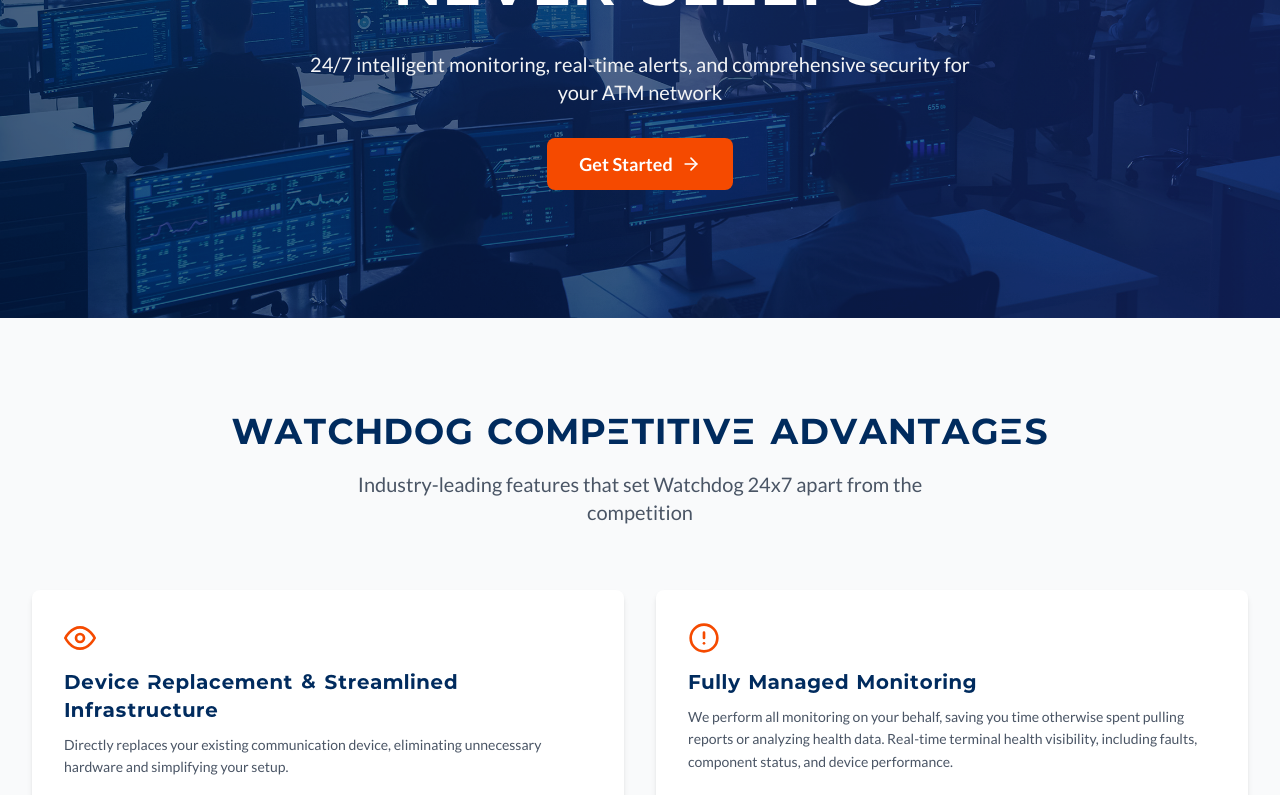
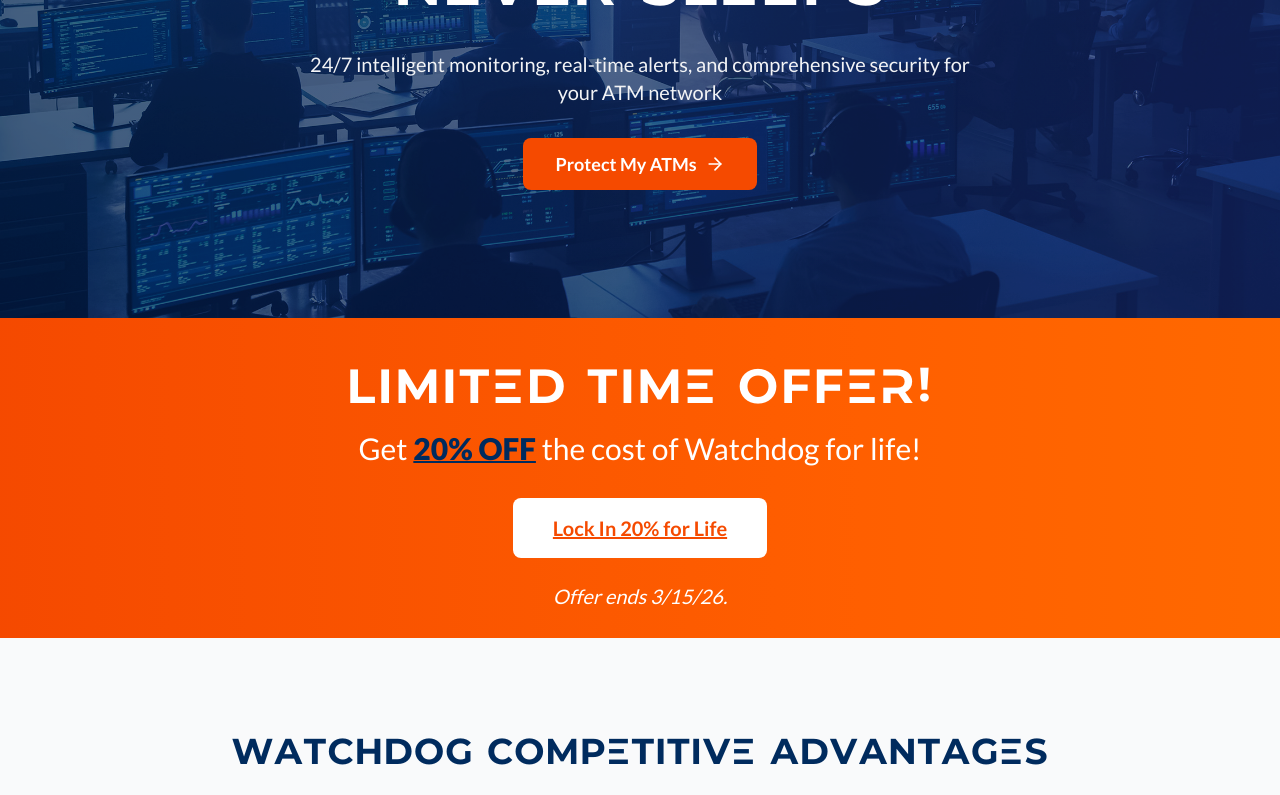
Before and after one commit to Mrvgardner/watchdog24x7, a Next.js app: page / in a window 1280 px wide. Shown: the part 560-1355 px from the top of the page. Built offline with nearby package versions, Linux system fonts and the light colour scheme.

Commit message:
Adjust promo banner timing and styling

```diff
--- a/app/page.tsx
+++ b/app/page.tsx
@@ -1,17 +1,56 @@
 'use client';
 
+import { useState, useEffect, useRef } from 'react';
 import Link from 'next/link';
 import Image from 'next/image';
 import ATMFraudChart from './components/ATMFraudChart';
-import { ArrowRight, Shield, Eye, AlertCircle, CheckCircle, TrendingDown, Lock } from 'react-feather';
+import { ArrowRight, Shield, Eye, AlertCircle, CheckCircle, TrendingDown, Lock, Search } from 'react-feather';
 
 export default function Home() {
+  const [showBanner, setShowBanner] = useState(false);
+  const [isOfferValid, setIsOfferValid] = useState(false);
+  const bannerRef = useRef<HTMLDivElement>(null);
+
+  useEffect(() => {
+    // Check if offer is still valid (expires March 16, 2026 at midnight)
+    const expirationDate = new Date('2026-03-16T00:00:00');
+    const now = new Date();
+    setIsOfferValid(now < expirationDate);
+
+    if (!isOfferValid) return;
+
+    // Intersection Observer to trigger animation when visible
+    let timer: NodeJS.Timeout | null = null;
+    const observer = new IntersectionObserver(
+      ([entry]) => {
+        if (entry.isIntersecting) {
+          timer = setTimeout(() => setShowBanner(true), 500);
+          observer.unobserve(entry.target);
+        }
+      },
+      { threshold: 0.1 }
+    );
+
+    if (bannerRef.current) {
+      observer.observe(bannerRef.current);
+    }
+
+    return () => {
+      if (bannerRef.current) {
+        observer.unobserve(bannerRef.current);
+      }
+      if (timer) {
+        clearTimeout(timer);
+      }
+    };
+  }, [isOfferValid]);
+
   return (
     <div className="min-h-screen bg-white">
       {/* Header */}
       <header className="sticky top-0 z-50 bg-white border-b border-gray-200">
         <div className="max-w-7xl mx-auto px-4 sm:px-6 lg:px-8 py-4 flex items-center justify-between">
-          <div className="flex items-center gap-3">
+          <Link href="https://www.clearchoicepay.com" target="_blank" rel="noopener noreferrer" className="flex items-center gap-3 no-underline">
             <img
               src="/images/Watchdog-Shield.png"
               alt="Watchdog Logo"
@@ -23,10 +62,10 @@
               <span className="text-lg font-bold text-navy">WATCHDOG</span>
               <span className="text-xs text-gray-600">by Clear Choice Payment Solutions</span>
             </div>
-          </div>
-          <button className="bg-orange-600 text-white px-6 py-2 rounded-lg hover:bg-orange-700 transition-colors">
+          </Link>
+          <a href="#contact" className="bg-orange-600 text-white px-6 py-2 rounded-lg hover:bg-orange-700 transition-colors inline-block">
             Contact Sales
-          </button>
+          </a>
         </div>
       </header>
 
@@ -58,11 +97,41 @@
           <p className="text-xl text-gray-100 mb-8 max-w-2xl">
             24/7 intelligent monitoring, real-time alerts, and comprehensive security for your ATM network
           </p>
-          <button className="bg-orange-600 hover:bg-orange-700 text-white font-bold py-3 px-8 rounded-lg flex items-center gap-2 text-lg transition-colors">
-            Get Started <ArrowRight size={20} />
-          </button>
+          <a href="#contact" className="bg-orange-600 hover:bg-orange-700 text-white font-bold py-3 px-8 rounded-lg flex items-center gap-2 text-lg transition-colors">
+            Protect My ATMs <ArrowRight size={20} />
+          </a>
         </div>
       </section>
+
+      {/* Promotional Banner - Animated */}
+      {isOfferValid && (
+        <div
+          ref={bannerRef}
+          className={`overflow-hidden transition-all duration-700 ease-out ${
+            showBanner ? 'max-h-80 opacity-100' : 'max-h-0 opacity-0'
+          }`}
+        >
+          <div
+            className={`bg-gradient-to-r from-orange-600 to-orange-500 py-12 shadow-lg transform transition-transform duration-700 ease-out ${
+              showBanner ? 'translate-x-0' : '-translate-x-full'
+            }`}
+          >
+            <div className="max-w-7xl mx-auto px-4 sm:px-6 lg:px-8 text-center">
+              <h3 className="text-5xl font-bold mb-4 text-white tracking-wide">LIMITED TIME OFFER!</h3>
+              <p className="text-3xl text-white mb-2">
+                Get <span className="text-navy font-extrabold underline decoration-2">20% OFF</span> the cost of Watchdog for life!
+              </p>
+              <a
+                href="#contact"
+                className="inline-block bg-white text-orange-600 hover:bg-gray-100 font-bold py-4 px-10 rounded-lg transition-colors text-xl underline decoration-2 my-6"
+              >
+                Lock In 20% for Life
+              </a>
+              <p className="text-xl text-white italic">Offer ends 3/15/26.</p>
+            </div>
+        </div>
+      </div>
+      )}
 
       {/* Competitive Advantages Section */}
       <section className="py-16 sm:py-24 bg-gray-50">
@@ -80,7 +149,7 @@
                 description: 'Directly replaces your existing communication device, eliminating unnecessary hardware and simplifying your setup.'
               },
               {
-                icon: AlertCircle,
+                icon: Search,
                 title: 'Fully Managed Monitoring',
                 description: 'We perform all monitoring on your behalf, saving you time otherwise spent pulling reports or analyzing health data. Real-time terminal health visibility, including faults, component status, and device performance.'
               },
@@ -193,7 +262,7 @@
                 items: ['24/7 monitoring and alerts', 'Dedicated account management', 'Quick incident response']
               }
             ].map((benefit, idx) => (
-              <div key={idx} className="bg-white p-8 rounded-lg shadow-md">
+              <div key={idx} className="bg-white p-8 rounded-lg shadow-md hover:shadow-lg transition-shadow">
                 <h3 className="text-2xl font-bold mb-6 text-[#002b5e]">{benefit.title}</h3>
                 <ul className="space-y-3">
                   {benefit.items.map((item, i) => (
@@ -252,11 +321,11 @@
             Join hundreds of financial institutions protecting their ATM networks with Watchdog 24x7
           </p>
           <div className="flex flex-col sm:flex-row gap-4 justify-center">
-            <button className="bg-orange-600 hover:bg-orange-700 text-white font-bold py-3 px-8 rounded-lg transition-colors">
+            <a href="#contact" className="bg-orange-600 hover:bg-orange-700 text-white font-bold py-3 px-8 rounded-lg transition-colors inline-block">
               Schedule Demo
-            </button>
+            </a>
             <Link
-              href="https://clearchoicepay.com"
+              href="https://clearchoicepay.com/services/watchdog"
               className="bg-white text-navy hover:bg-gray-100 font-bold py-3 px-8 rounded-lg transition-colors"
             >
               Learn More
@@ -266,10 +335,10 @@
       </section>
 
       {/* Contact Form Section */}
-      <section className="py-16 sm:py-24 bg-white">
+      <section id="contact" className="py-16 sm:py-24" style={{ backgroundColor: '#f9fafc' }}>
         <div className="max-w-4xl mx-auto px-4 sm:px-6 lg:px-8">
           <h2 className="text-4xl font-bold text-center mb-12 text-[#002b5e]">GET IN TOUCH</h2>
-          <div className="bg-white p-6 rounded-lg">
+          <div className="p-6 rounded-lg" style={{ backgroundColor: '#f9fafc' }}>
             <iframe
               src="https://form.fillout.com/t/a9PMrjCG6eus?transparentBackground=1"
               className="mt-6 w-full h-[840px] border-0"
```
